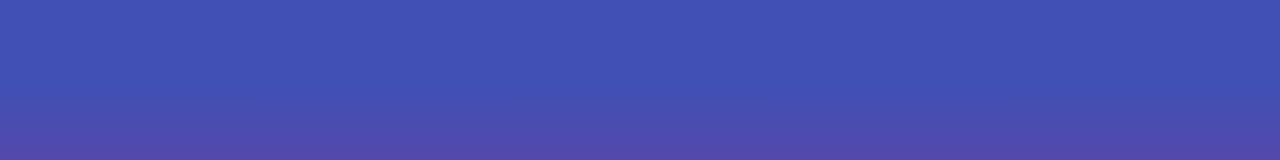
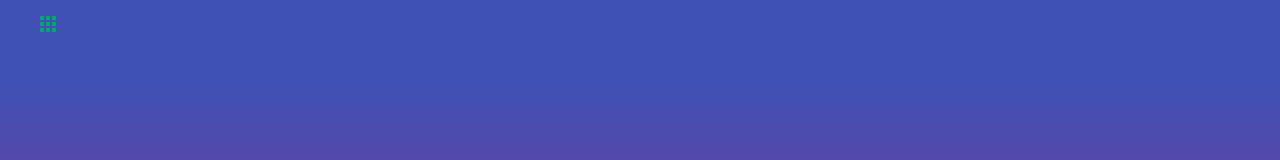
Before and after one commit to DevVrat0xB/Sole-Chronicle, a React app: page / in a window 1280 px wide. Shown: the top 160 px of the page. Built offline with nearby package versions, Linux system fonts and the light colour scheme.

Commit message:
Integrated top navigation (always visible) to all pages

```diff
--- a/src/app.jsx
+++ b/src/app.jsx
@@ -1,5 +1,9 @@
 import React, { createContext, useState, useEffect } from "react";
 import { BrowserRouter, Switch, Route } from "react-router-dom";
+
+import TopNav from "./components/top_nav.jsx";
+import THEMES from "./themes/all_themes.js";
+import AppRoutes from "./routes/root.js";
 
 import CSSBaseline from "@material-ui/core/CssBaseline";
 import {
@@ -8,14 +12,11 @@ import {
   makeStyles,
 } from "@material-ui/core/styles";
 
-import THEMES from "./themes/all_themes.js";
-import AppRoutes from "./routes/root.js";
-
 export const themeController = createContext();
 
 const useStyles = makeStyles((theme) => ({
   gradientBackground: {
-    height: "100vh",
+    minHeight: "100vh",
     width: "100%",
     background: `
       linear-gradient(
@@ -39,6 +40,7 @@ const App = () => {
       <MuiThemeProvider theme={createMuiTheme(activeTheme)}>
         <CSSBaseline />
         <div className={style.gradientBackground}>
+          <TopNav />
           <BrowserRouter>
             <Switch>
               {AppRoutes.map((route) => {
```
